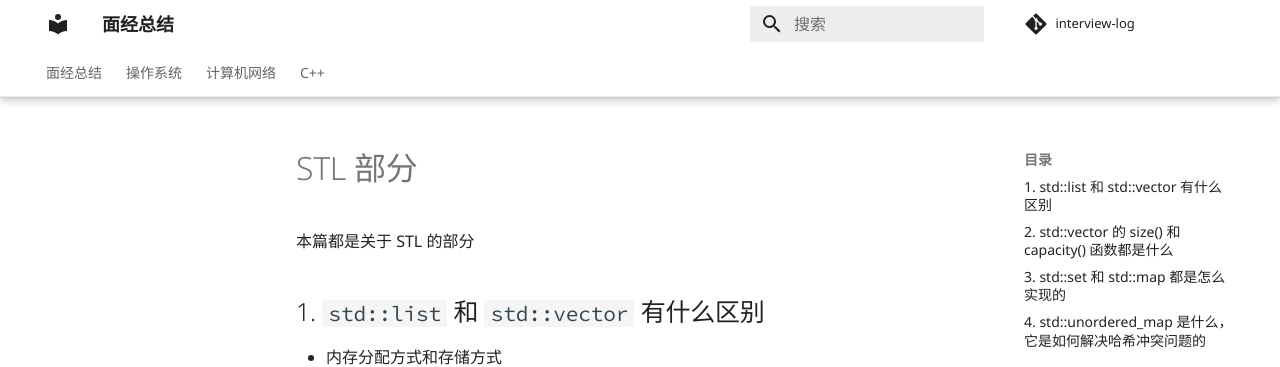
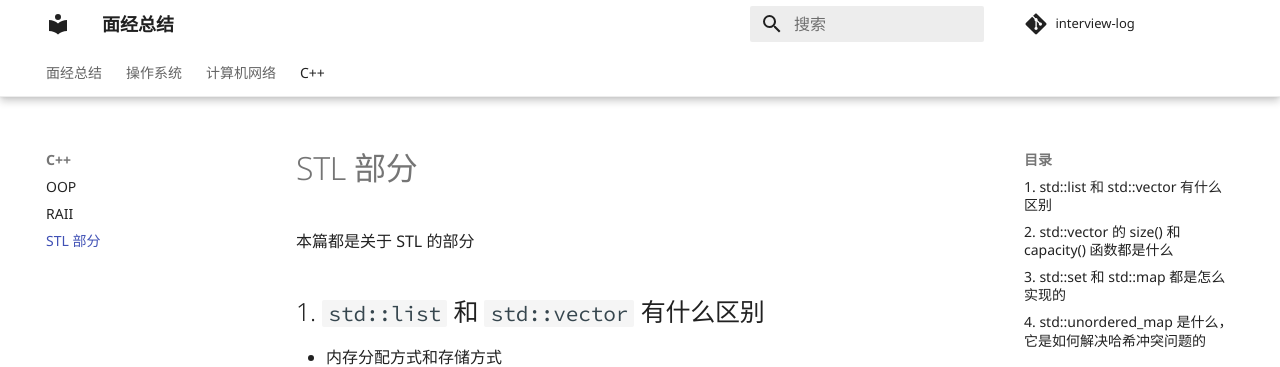
Before and after one commit to suoyuan666/interview-log, an MkDocs documentation site: the page built from docs/program_language/cpp/stl.md, in a window 1280 px wide. Shown: the top 367 px of the page. Built offline with MkDocs 1.6.1 and Material for MkDocs 9.7.7, drawn with Linux system fonts in a browser that asks for light colours; comment, search, counter and statistics services are not loaded.

Commit message:
[cpp/stl]: fix mkdocs.yml
Signed-off-by: suoyuan666 <s5n666@outlook.com>

```diff
--- a/mkdocs.yml
+++ b/mkdocs.yml
@@ -17,6 +17,7 @@ nav:
   - C++:
     - program_language/cpp/oop.md
     - program_language/cpp/raii.md
+    - program_language/cpp/stl.md
 
 theme:
   name: material
```
